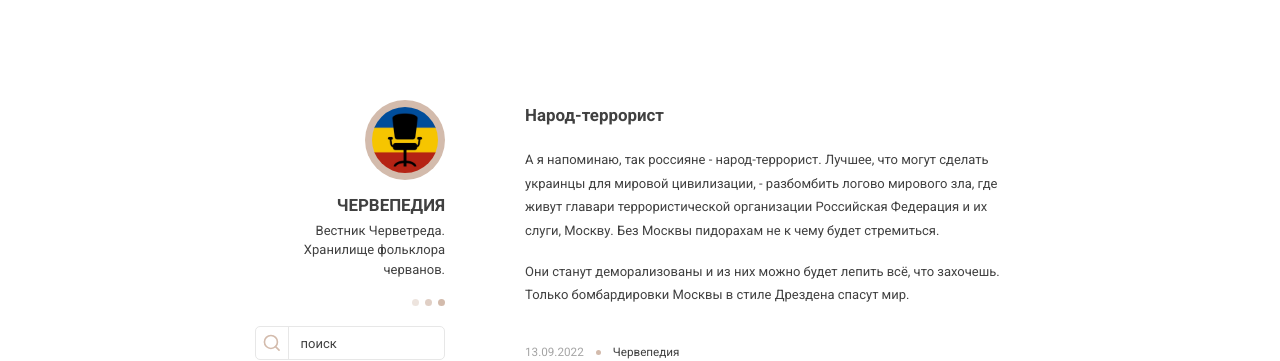
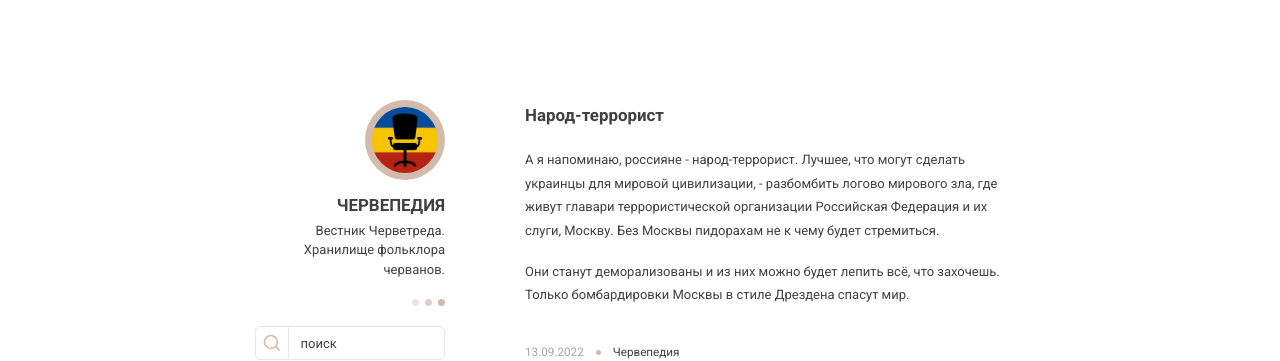
Before and after one commit to chervepediya/chervepediya.github.io, a Jekyll site: the page built from _posts/2022-09-13-terror-nation.md, in a window 1280 px wide. Shown: the top 361 px of the page. Built offline with Jekyll 4.4.1, drawn with Linux system fonts in a browser that asks for light colours; a script that is not in the unit is left out.

Commit message:
Update 2022-09-13-terror-nation.md

```diff
--- a/_posts/2022-09-13-terror-nation.md
+++ b/_posts/2022-09-13-terror-nation.md
@@ -5,6 +5,6 @@
 layout: post
 ---
 
-<p>А я напоминаю, так россияне - народ-террорист. Лучшее, что могут сделать украинцы для мировой цивилизации, - разбомбить логово мирового зла, где живут главари террористической организации Российская Федерация и их слуги, Москву. Без Москвы пидорахам не к чему будет стремиться.</p>
+<p>А я напоминаю, россияне - народ-террорист. Лучшее, что могут сделать украинцы для мировой цивилизации, - разбомбить логово мирового зла, где живут главари террористической организации Российская Федерация и их слуги, Москву. Без Москвы пидорахам не к чему будет стремиться.</p>
 
 <p>Они станут деморализованы и из них можно будет лепить всё, что захочешь. Только бомбардировки Москвы в стиле Дрездена спасут мир.</p>
```
